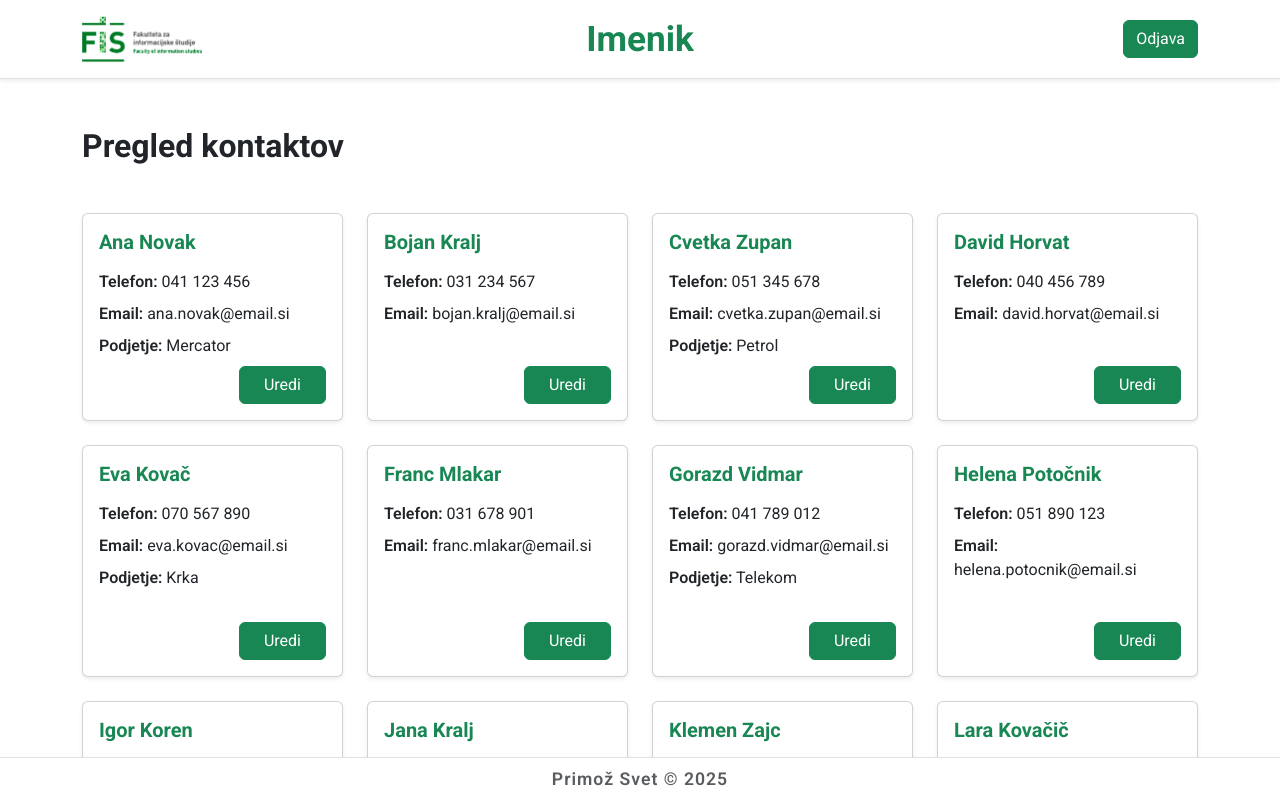
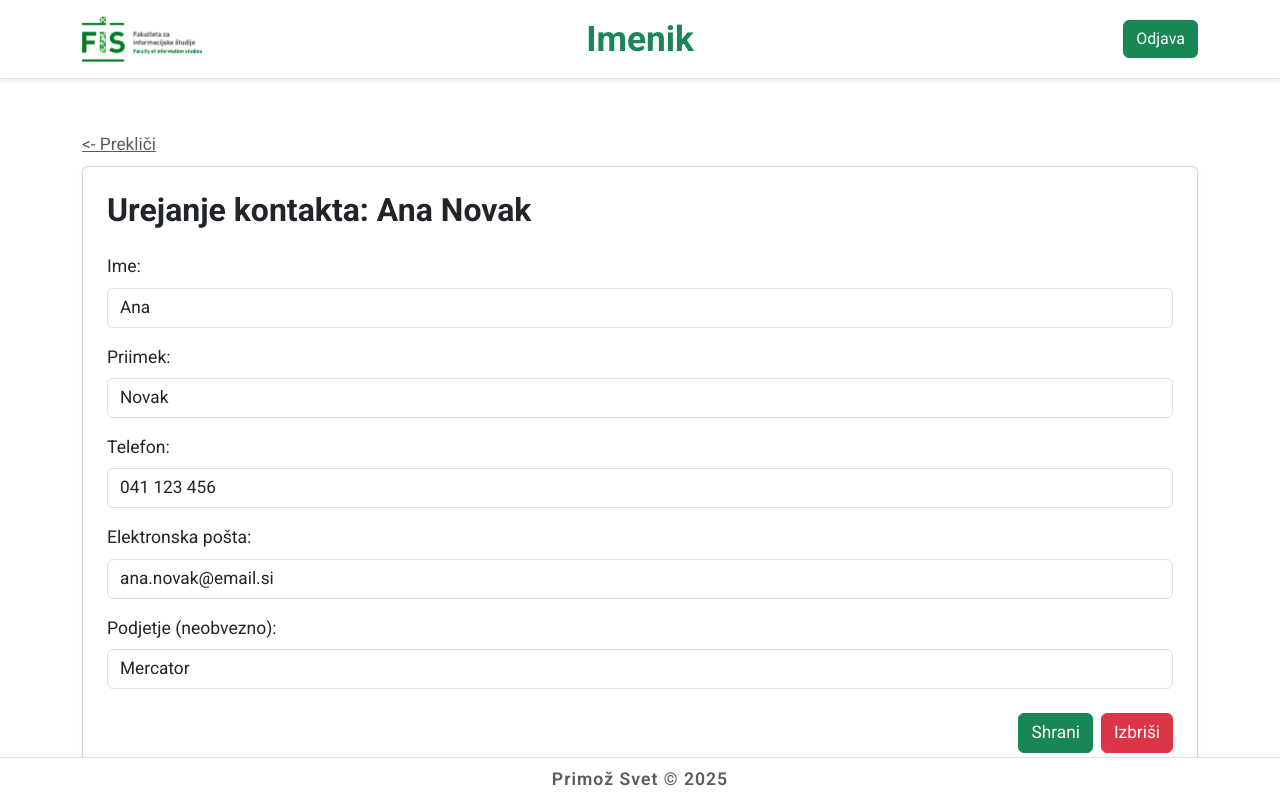
Before and after one commit to primozsvet/RNSUV_Vaje, an Angular app in the folder Contacts-App/: page / in a window 1280 px wide. Shown: the top 798 px of the page. Built offline with nearby package versions, Linux system fonts and the light colour scheme.

Commit message:
Dodani strani za dodajanje in urejanje/pregled kontakta

```diff
--- a/Contacts-App/src/app/app-module.ts
+++ b/Contacts-App/src/app/app-module.ts
@@ -8,6 +8,8 @@ import { Footer } from './shared/components/footer/footer';
 import { Login } from './features/authentication/pages/login/login';
 import { Signup } from './features/authentication/pages/signup/signup';
 import { ContactsOverview } from './features/contacts/pages/contacts-overview/contacts-overview';
+import { ContactsNew } from './features/contacts/pages/contacts-new/contacts-new';
+import { ContactsEdit } from './features/contacts/pages/contacts-edit/contacts-edit';
 
 @NgModule({
   declarations: [
@@ -16,7 +18,9 @@ import { ContactsOverview } from './features/contacts/pages/contacts-overview/co
     Footer,
     Login,
     Signup,
-    ContactsOverview
+    ContactsOverview,
+    ContactsNew,
+    ContactsEdit
   ],
   imports: [
     BrowserModule,
--- a/Contacts-App/src/app/app.html
+++ b/Contacts-App/src/app/app.html
@@ -2,7 +2,9 @@
 
 <!--<app-signup></app-signup>-->
 <!--<app-login></app-login>-->
-<app-contacts-overview></app-contacts-overview>
+<!--<app-contacts-overview></app-contacts-overview>-->
+<!--<app-contacts-new></app-contacts-new>-->
+<app-contacts-edit></app-contacts-edit>
 
 
 <!--<div class="container mt-5">
--- /dev/null
+++ b/Contacts-App/src/app/features/contacts/pages/contacts-edit/contacts-edit.css
@@ -0,0 +1,55 @@
+/* Typography + sizing consistent with other forms */
+.contact-edit-title {
+    font-size: 2rem;
+}
+
+.contact-edit-label {
+    font-size: 1.1em;
+}
+
+.contact-edit-input {
+    font-size: 1.08em;
+}
+
+.contact-edit-btn {
+    font-size: 1.08em;
+}
+
+/* Buttons: full width on mobile, inline on md+ (uses Bootstrap utilities) */
+.contact-edit-btn {
+    width: 100%;
+}
+
+@media (min-width: 992px) {
+    .contact-edit-btn {
+        width: auto;
+    }
+}
+
+/* Remove card appearance on narrower screens (when hamburger shows at lg breakpoint ~992px) */
+@media (max-width: 991.98px) {
+
+    /* Make the card visually disappear while keeping markup */
+    .contact-edit-root .card {
+        background: transparent !important;
+        border: none !important;
+        box-shadow: none !important;
+    }
+
+    .contact-edit-root .card-body {
+        padding: 0 !important;
+    }
+}
+
+/* Stronger override if other utilities are present */
+a.back-link:hover,
+a.back-link-link:focus {
+    color: var(--bs-success) !important;
+    text-decoration: none !important;
+}
+
+/* Make the cancel link match button text size and add gap before the card */
+.contact-edit-root .back-link {
+    font-size: 1.08em;
+    /* same as .contact-edit-btn */
+}
--- /dev/null
+++ b/Contacts-App/src/app/features/contacts/pages/contacts-edit/contacts-edit.html
@@ -0,0 +1,44 @@
+<div class="container d-flex align-items-center justify-content-center min-vh-100" style="overflow-y:auto;">
+    <!-- Single responsive form: card appearance controlled by CSS -->
+    <div class="w-100 w-md-80 w-lg-80 contact-edit-root">
+        <!-- Left-aligned cancel link placed outside the card -->
+        <a href="/contacts" class="text-muted back-link d-inline-block mb-2">&lt;- Prekliči</a>
+        <div class="card shadow-sm mb-5"> <!-- Increased bottom margin for better spacing -->
+            <div class="card-body p-4">
+                <h2 class="mb-4 fw-bold contact-edit-title">
+                    Urejanje kontakta:
+                    <span class="d-none d-md-inline"> Ana Novak</span>
+                    <span class="d-inline d-md-none"><br>Ana Novak</span>
+                </h2>
+                <form>
+                    <div class="mb-3">
+                        <label for="ime" class="form-label contact-edit-label">Ime:</label>
+                        <input type="text" class="form-control contact-edit-input" id="ime" value="Ana" required>
+                    </div>
+                    <div class="mb-3">
+                        <label for="priimek" class="form-label contact-edit-label">Priimek:</label>
+                        <input type="text" class="form-control contact-edit-input" id="priimek" value="Novak" required>
+                    </div>
+                    <div class="mb-3">
+                        <label for="telefon" class="form-label contact-edit-label">Telefon:</label>
+                        <input type="text" class="form-control contact-edit-input" id="telefon" value="041 123 456"
+                            required>
+                    </div>
+                    <div class="mb-3">
+                        <label for="email" class="form-label contact-edit-label">Elektronska pošta:</label>
+                        <input type="email" class="form-control contact-edit-input" id="email"
+                            value="ana.novak@email.si" required>
+                    </div>
+                    <div class="mb-4">
+                        <label for="podjetje" class="form-label contact-edit-label">Podjetje (neobvezno):</label>
+                        <input type="text" class="form-control contact-edit-input" id="podjetje" value="Mercator">
+                    </div>
+                    <div class="d-grid gap-2 d-lg-flex justify-content-lg-end">
+                        <button type="submit" class="btn btn-success text-white contact-edit-btn">Shrani</button>
+                        <button type="button" class="btn btn-danger contact-edit-btn">Izbriši</button>
+                    </div>
+                </form>
+            </div>
+        </div>
+    </div>
+</div>
--- /dev/null
+++ b/Contacts-App/src/app/features/contacts/pages/contacts-new/contacts-new.css
@@ -0,0 +1,51 @@
+/* Typography + sizing */
+.contact-new-title {
+    font-size: 2rem;
+}
+
+.contact-new-label {
+    font-size: 1.1em;
+}
+
+.contact-new-input {
+    font-size: 1.08em;
+}
+
+.contact-new-btn {
+    font-size: 1.08em;
+}
+
+/* Buttons: full width until lg, then inline */
+.contact-new-btn {
+    width: 100%;
+}
+
+@media (min-width: 992px) {
+    .contact-new-btn {
+        width: auto;
+    }
+}
+
+/* Remove card look below lg */
+@media (max-width: 991.98px) {
+    .contact-new-root .card {
+        background: transparent !important;
+        border: none !important;
+        box-shadow: none !important;
+    }
+
+    .contact-new-root .card-body {
+        padding: 0 !important;
+    }
+}
+
+/* Back link: match contact-edit link behavior */
+.contact-new-root .back-link {
+    font-size: 1.08em;
+}
+
+a.back-link:hover,
+a.back-link:focus {
+    color: var(--bs-success) !important;
+    text-decoration: none !important;
+}
--- /dev/null
+++ b/Contacts-App/src/app/features/contacts/pages/contacts-new/contacts-new.html
@@ -0,0 +1,42 @@
+<div class="container d-flex align-items-center justify-content-center min-vh-100">
+    <!-- Single responsive card/form -->
+    <div class="w-100 w-md-80 w-lg-80 contact-new-root">
+        <!-- Left-aligned back link placed outside the card -->
+        <a href="/contacts" class="text-muted back-link d-inline-block mb-2">&lt;- Prekliči</a>
+        <div class="card shadow-sm mb-5">
+            <div class="card-body p-4">
+                <h2 class="mb-4 fw-bold contact-new-title">Dodaj nov kontakt</h2>
+                <form>
+                    <div class="mb-3">
+                        <label for="ime" class="form-label contact-new-label">Ime:</label>
+                        <input type="text" class="form-control contact-new-input" id="ime" placeholder="Vnesite ime"
+                            required>
+                    </div>
+                    <div class="mb-3">
+                        <label for="priimek" class="form-label contact-new-label">Priimek:</label>
+                        <input type="text" class="form-control contact-new-input" id="priimek"
+                            placeholder="Vnesite priimek" required>
+                    </div>
+                    <div class="mb-3">
+                        <label for="telefon" class="form-label contact-new-label">Telefon:</label>
+                        <input type="text" class="form-control contact-new-input" id="telefon"
+                            placeholder="Vnesite telefonsko številko" required>
+                    </div>
+                    <div class="mb-3">
+                        <label for="email" class="form-label contact-new-label">Elektronska pošta:</label>
+                        <input type="email" class="form-control contact-new-input" id="email"
+                            placeholder="Vnesite email" required>
+                    </div>
+                    <div class="mb-4">
+                        <label for="podjetje" class="form-label contact-new-label">Podjetje (neobvezno):</label>
+                        <input type="text" class="form-control contact-new-input" id="podjetje"
+                            placeholder="Vnesite podjetje (neobvezno)">
+                    </div>
+                    <div class="d-grid gap-2 d-lg-flex justify-content-lg-end">
+                        <button type="submit" class="btn btn-success text-white contact-new-btn">Shrani</button>
+                    </div>
+                </form>
+            </div>
+        </div>
+    </div>
+</div>
```
Also changed, not shown: Contacts-App/src/app/features/contacts/pages/contacts-edit/contacts-edit.ts (added, +11 -0 lines), Contacts-App/src/app/features/contacts/pages/contacts-new/contacts-new.ts (added, +11 -0 lines), 2 other files (tests, documents, lock files or other folders).
